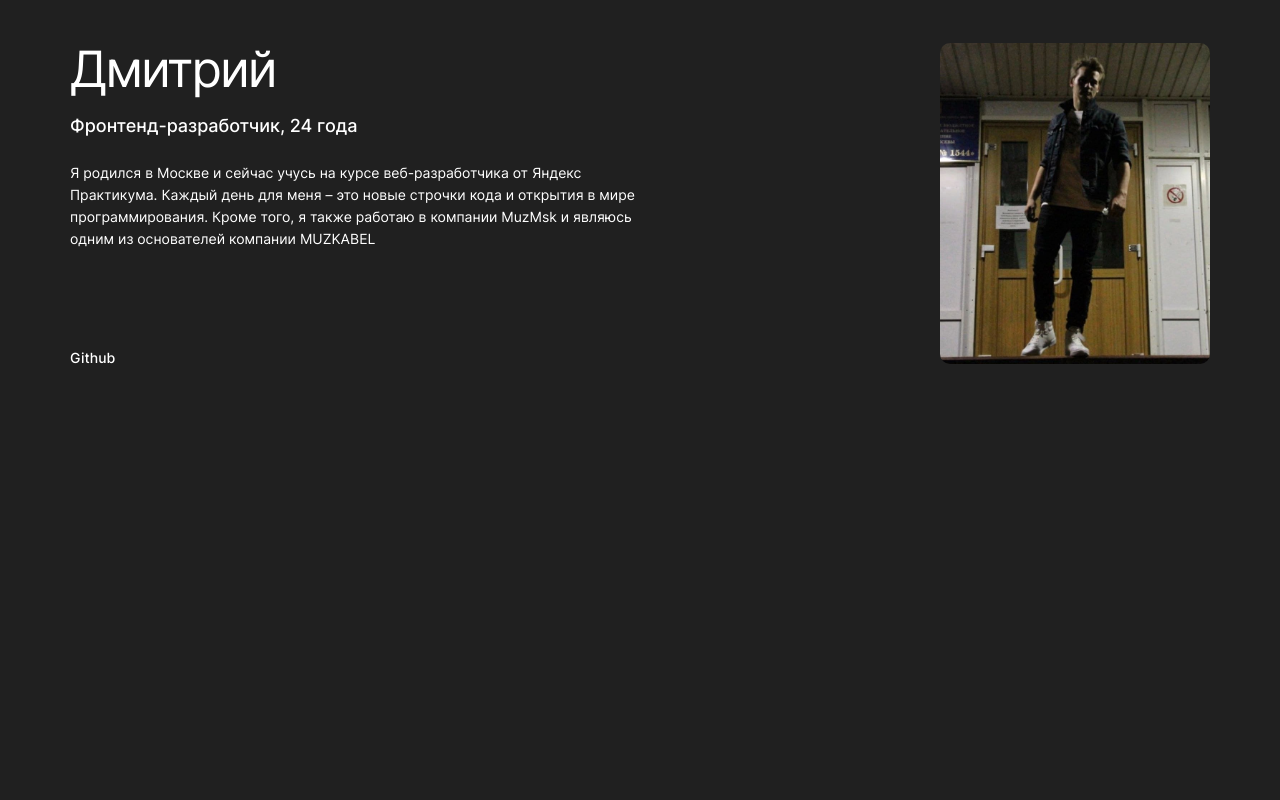
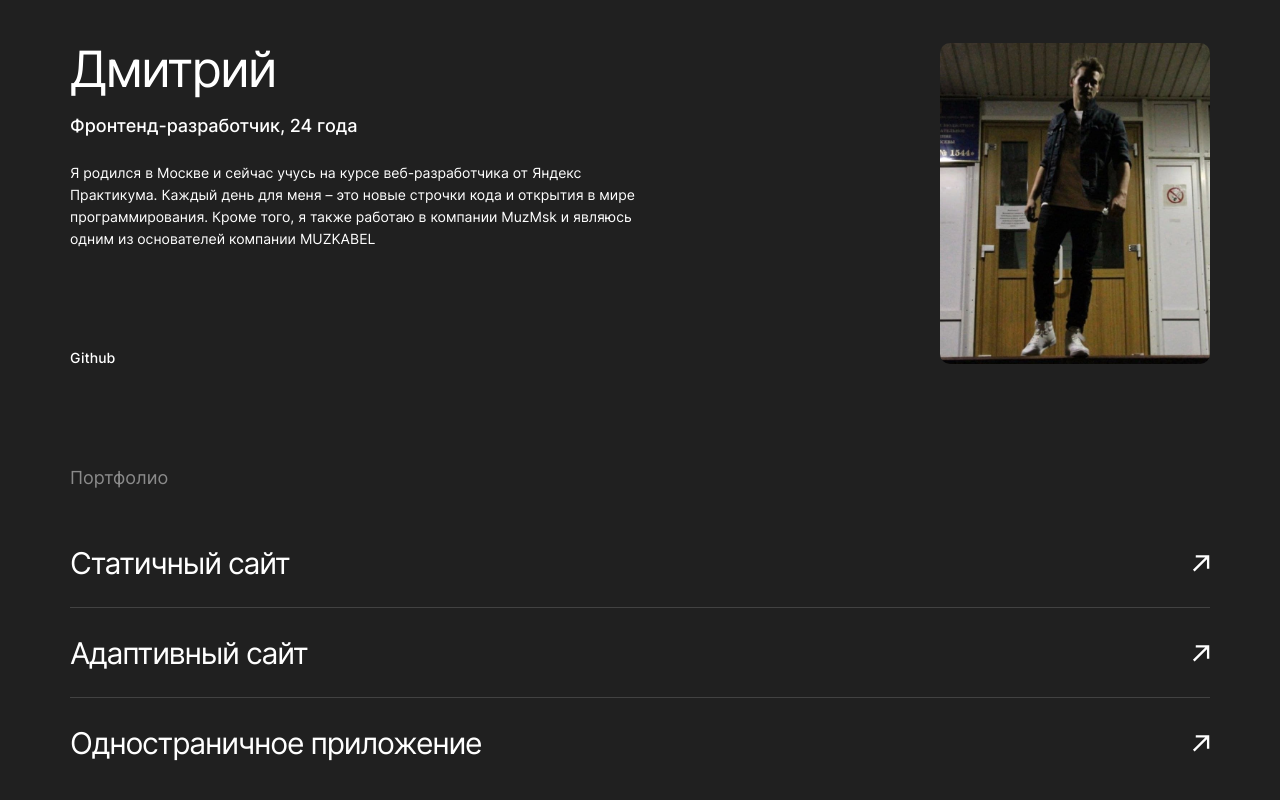
Before and after one commit to Dmitry145528/movies-explorer-frontend, a React (Vite) app: page / in a window 1280 px wide. Shown: the part 2048-2848 px from the top of the page. Before the commit the page ends 2515 px from the top, so only its background shows below. Built offline with nearby package versions, Linux system fonts and the light colour scheme.

Commit message:
feat: Сверстать блок Portfolio

```diff
--- a/src/blocks/about-me/__description/_link/about-me__description_link.css
+++ b/src/blocks/about-me/__description/_link/about-me__description_link.css
@@ -5,4 +5,9 @@
   font-style: normal;
   font-weight: 500;
   color: #fff;
+  transition: opacity .3s ease-in-out;
 }
+
+.about-me__description_link:hover {
+  opacity: 0.7;
+}
--- /dev/null
+++ b/src/blocks/portfolio/__list/_link/portfolio__list_link.css
@@ -0,0 +1,26 @@
+.portfolio__list_link {
+  display: flex;
+  justify-content: space-between;
+  align-items: center;
+  padding-bottom: 19px;
+  margin-bottom: 20px;
+  text-decoration: none;
+  font-family: Inter, Arial, Helvetica, sans-serif;
+  font-size: 30px;
+  font-style: normal;
+  font-weight: 400;
+  line-height: 167%;
+  letter-spacing: -0.04em;
+  color: #fff;
+  border-bottom: 1px solid #424242;
+  transition: opacity .3s ease-in-out;
+}
+
+.portfolio__list_link:hover {
+  opacity: 0.7;
+}
+
+.portfolio__list li:last-child .portfolio__list_link {
+  border-bottom: none;
+  margin-bottom: 0;
+}
--- /dev/null
+++ b/src/blocks/portfolio/__list/portfolio__list.css
@@ -0,0 +1,5 @@
+.portfolio__list {
+  margin: 50px 0 0 0;
+  padding: 0;
+  list-style-type: none;
+}
--- /dev/null
+++ b/src/blocks/portfolio/__title/portfolio__title.css
@@ -0,0 +1,9 @@
+.portfolio__title {
+  margin: 0;
+  font-family: Inter, Arial, Helvetica, sans-serif;
+  font-size: 18px;
+  font-style: normal;
+  font-weight: 400;
+  line-height: 111%;
+  color: #8b8b8b;
+}
--- /dev/null
+++ b/src/blocks/portfolio/portfolio.css
@@ -0,0 +1,3 @@
+.portfolio {
+  margin: 101px 70px 125px 70px;
+}
--- a/src/components/Main.jsx
+++ b/src/components/Main.jsx
@@ -2,6 +2,7 @@ import Promo from "./Promo";
 import AboutProject from "./AboutProject";
 import Techs from "./Techs";
 import AboutMe from "./AboutMe";
+import Portfolio from "./Portfolio";
 
 function Main() {
   return (
@@ -10,6 +11,7 @@ function Main() {
       <AboutProject />
       <Techs />
       <AboutMe />
+      <Portfolio />
     </main>
   );
 }
--- /dev/null
+++ b/src/components/Portfolio.jsx
@@ -0,0 +1,16 @@
+function Portfolio() {
+  return (
+    <section className="portfolio">
+      <h2 className="portfolio__title">Портфолио</h2>
+      <aside>
+        <ul className="portfolio__list">
+          <li><a href="https://github.com/Dmitry145528/how-to-learn" className="portfolio__list_link">Статичный сайт<img src="./src/images/arrow-link.svg" alt="Ссылка ввиде стрелки" className="portfolio__list_img" /></a></li>
+          <li><a href="https://github.com/Dmitry145528/russian-travel" className="portfolio__list_link">Адаптивный сайт<img src="./src/images/arrow-link.svg" alt="Ссылка ввиде стрелки" className="portfolio__list_img" /></a></li>
+          <li><a href="https://github.com/Dmitry145528/react-mesto-api-full-gha" className="portfolio__list_link">Одностраничное приложение<img src="./src/images/arrow-link.svg" alt="Ссылка ввиде стрелки" className="portfolio__list_img" /></a></li>
+        </ul>
+      </aside>
+    </section>
+  )
+}
+
+export default Portfolio
--- a/src/index.css
+++ b/src/index.css
@@ -34,3 +34,7 @@
       @import url('./blocks/about-me/__description/_text/about-me__description_text.css');
       @import url('./blocks/about-me/__description/_link/about-me__description_link.css');
     @import url('./blocks/about-me/__photo/about-me__photo.css');
+@import url('./blocks/portfolio/portfolio.css');
+  @import url('./blocks/portfolio/__title/portfolio__title.css');
+  @import url('./blocks/portfolio/__list/portfolio__list.css');
+    @import url('./blocks/portfolio/__list/_link/portfolio__list_link.css');
```
Also changed, not shown: src/images/arrow-link.svg (added).
